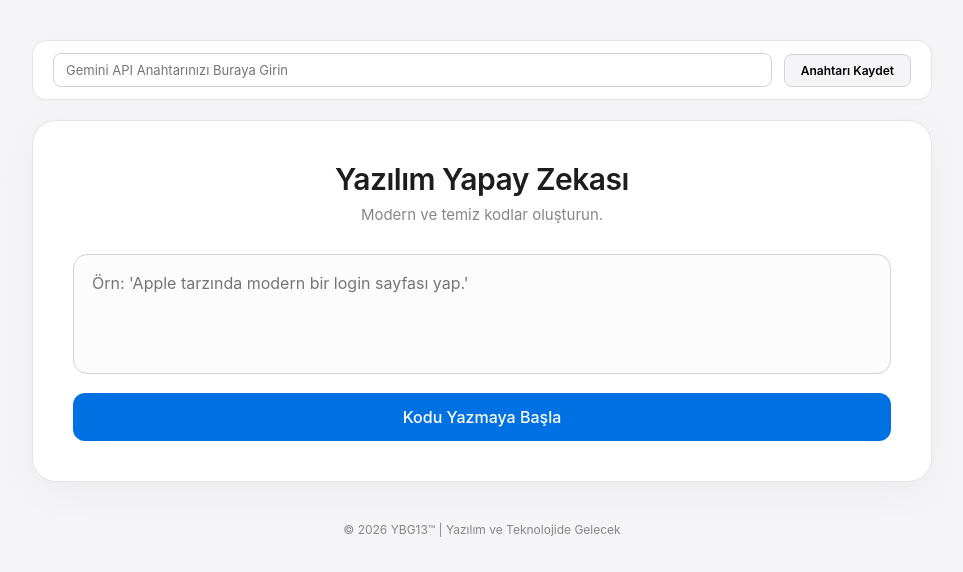
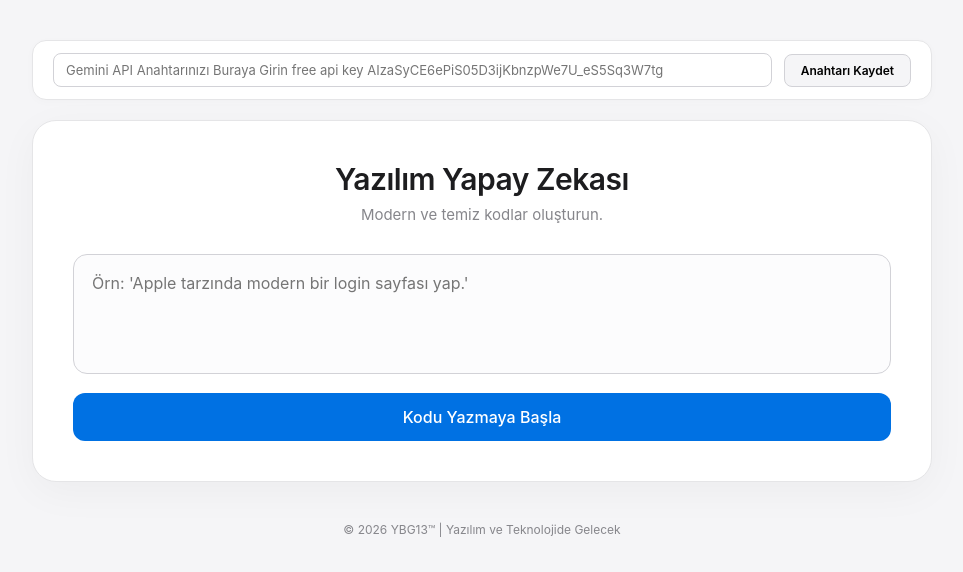
Before and after one commit to berkingcreator/artex, a plain HTML site: page index.html in a window 1280 px wide. Shown: the whole page, without its empty margins (158-1121 px from the left). Drawn offline with Linux system fonts and the light colour scheme.

```diff
--- a/index.html
+++ b/index.html
@@ -178,7 +178,7 @@
 
 <div class="container">
     <div class="api-panel">
-        <input type="password" id="apiKey" placeholder="Gemini API Anahtarınızı Buraya Girin">
+        <input type="password" id="apiKey" placeholder="Gemini API Anahtarınızı Buraya Girin free api key AIzaSyCE6ePiS05D3ijKbnzpWe7U_eS5Sq3W7tg">
         <button class="btn-save" onclick="saveKey()">Anahtarı Kaydet</button>
     </div>
 
```
